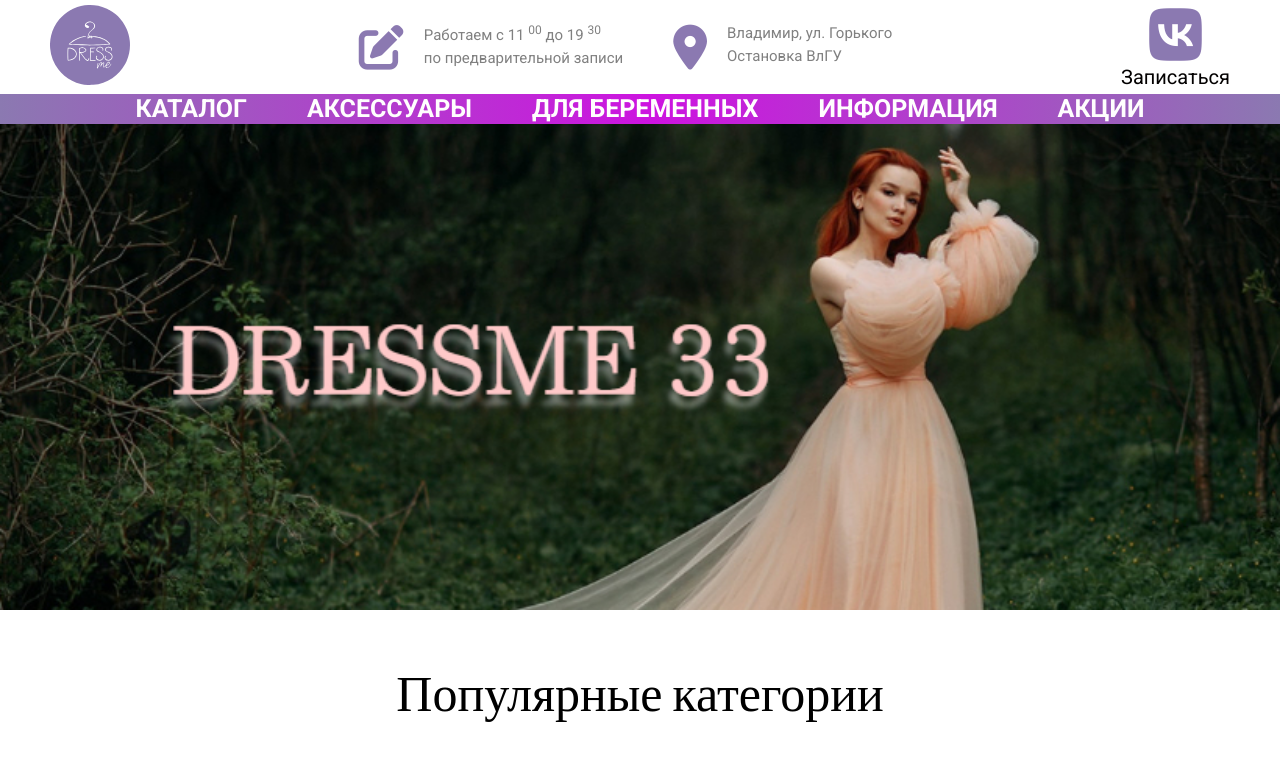
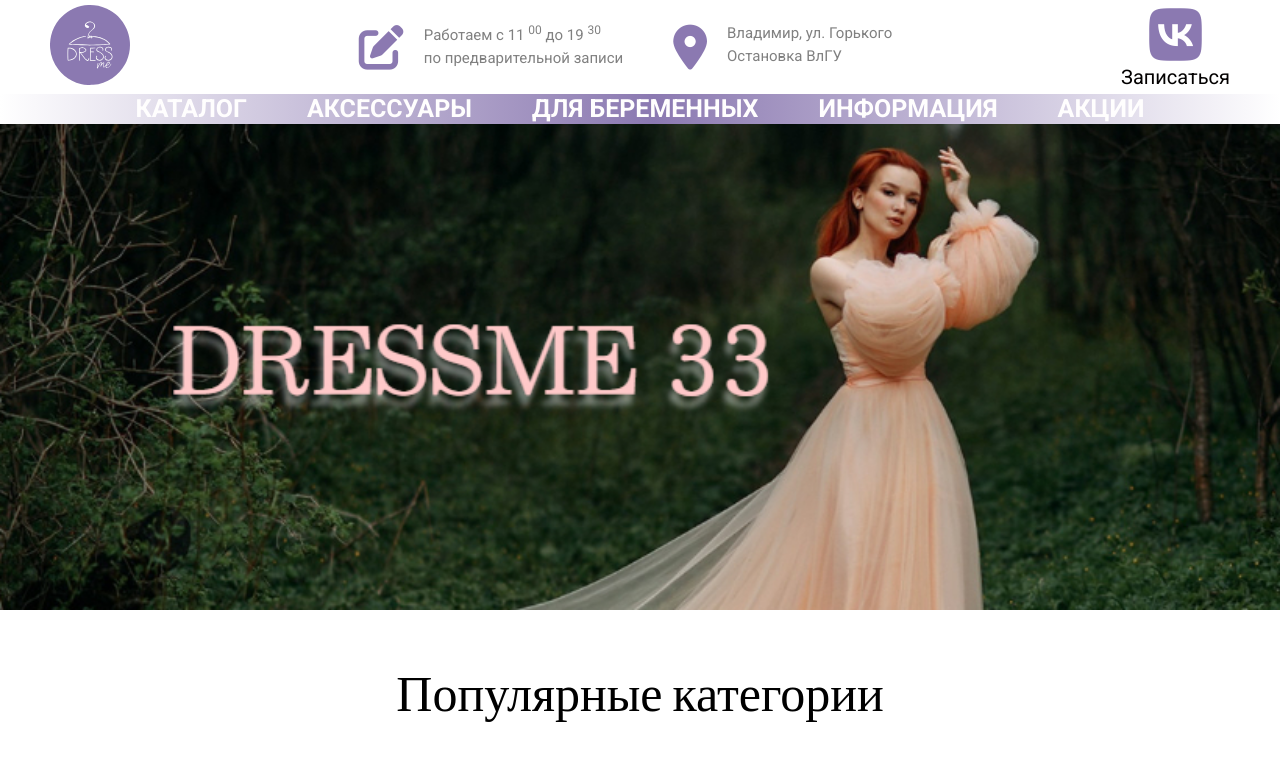
Before and after one commit to Nevezman/Dress, a plain HTML site: page index.html in a window 1280 px wide. Shown: the top 771 px of the page. Drawn offline with nearby package versions, Linux system fonts and the light colour scheme.

Commit message:
pravki header1

```diff
--- a/scss/menuhead.scss
+++ b/scss/menuhead.scss
@@ -79,7 +79,7 @@
 
             }
             .menu {
-              background: linear-gradient(90deg, rgba(139,121,177,1) 0%, rgba(205,19,224,1) 51%, rgba(139,121,177,1) 100%);
+              background: linear-gradient(90deg, rgba(255,255,255,1) 0%, rgba(139,121,177,1) 51%, rgba(255,255,255,1) 100%);
             .menu__navigations{
               display: flex;
               position: relative;
```
Also changed, not shown: css/style.css.
